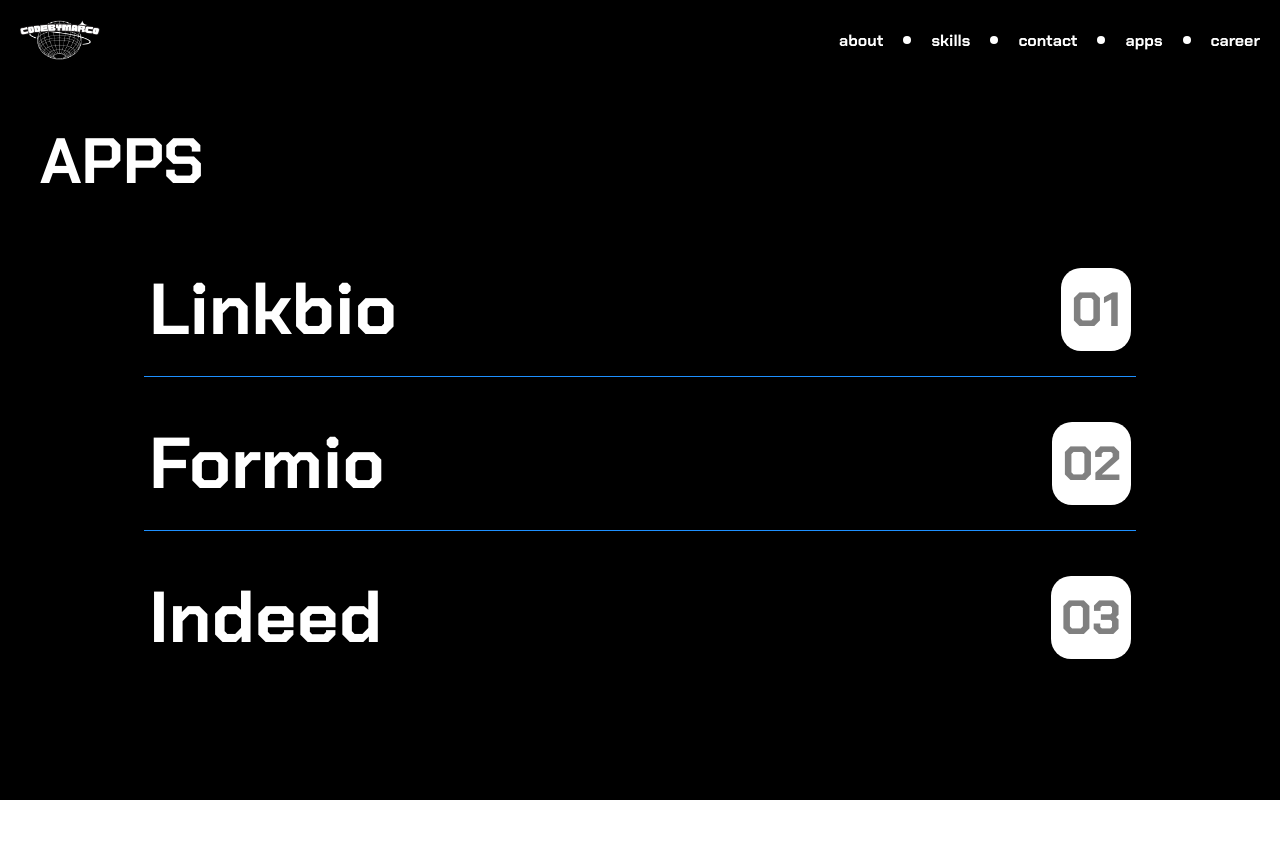
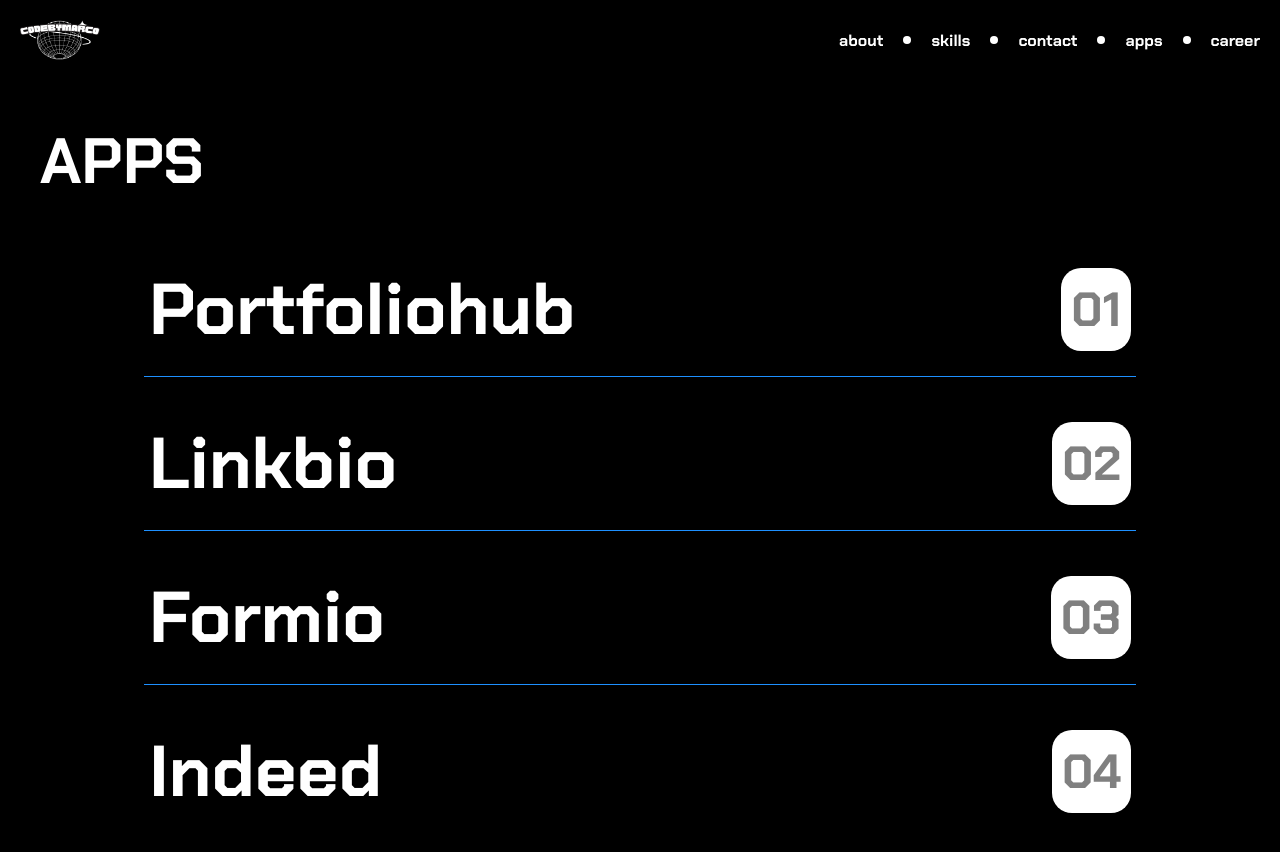
Before and after one commit to codebymarco/portfolio, a React (Vite) app: page /apps in a window 1280 px wide. Shown: the top 852 px of the page. Before the commit the page ends 800 px from the top, so only its background shows below. Built offline with nearby package versions, Linux system fonts and the light colour scheme.

Commit message:
added portfoliohub back

```diff
--- a/src/components/pages/Projects.jsx
+++ b/src/components/pages/Projects.jsx
@@ -8,17 +8,21 @@
         <h1>APPS</h1>
       </div>
       <div className="projects-container">
+      <Link to={`/apps/linkbio`} className="box">
+          <h2>Portfoliohub</h2>
+          <span>01</span>
+        </Link>
         <Link to={`/apps/linkbio`} className="box">
           <h2>Linkbio</h2>
-          <span>01</span>
+          <span>02</span>
         </Link>
         <Link to={`/apps/formio`} className="box">
           <h2>Formio</h2>
-          <span>02</span>
+          <span>03</span>
         </Link>
         <Link to={`/apps/indeed`} className="box">
           <h2>Indeed</h2>
-          <span>03</span>
+          <span>04</span>
         </Link>
       </div>
     </div>
```
